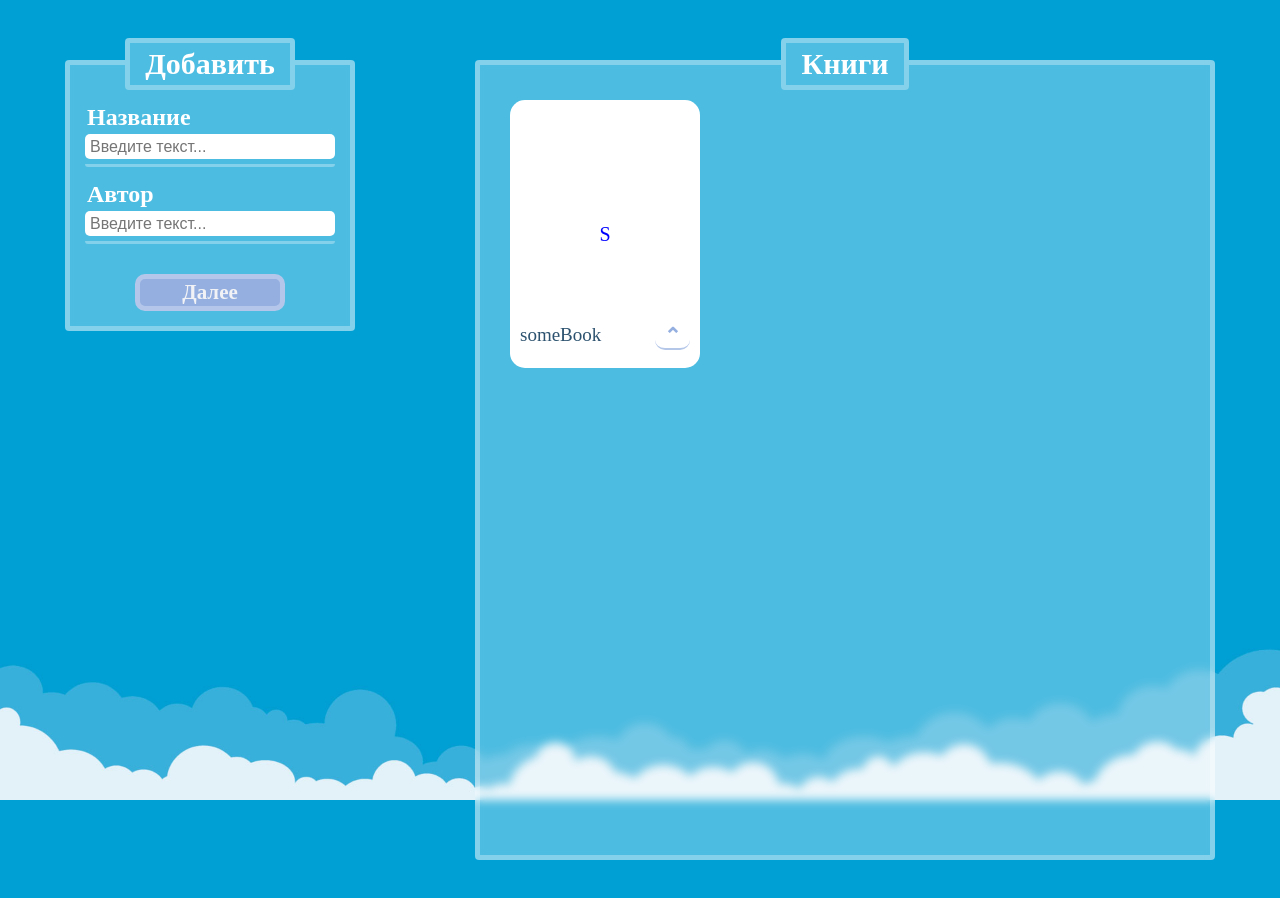
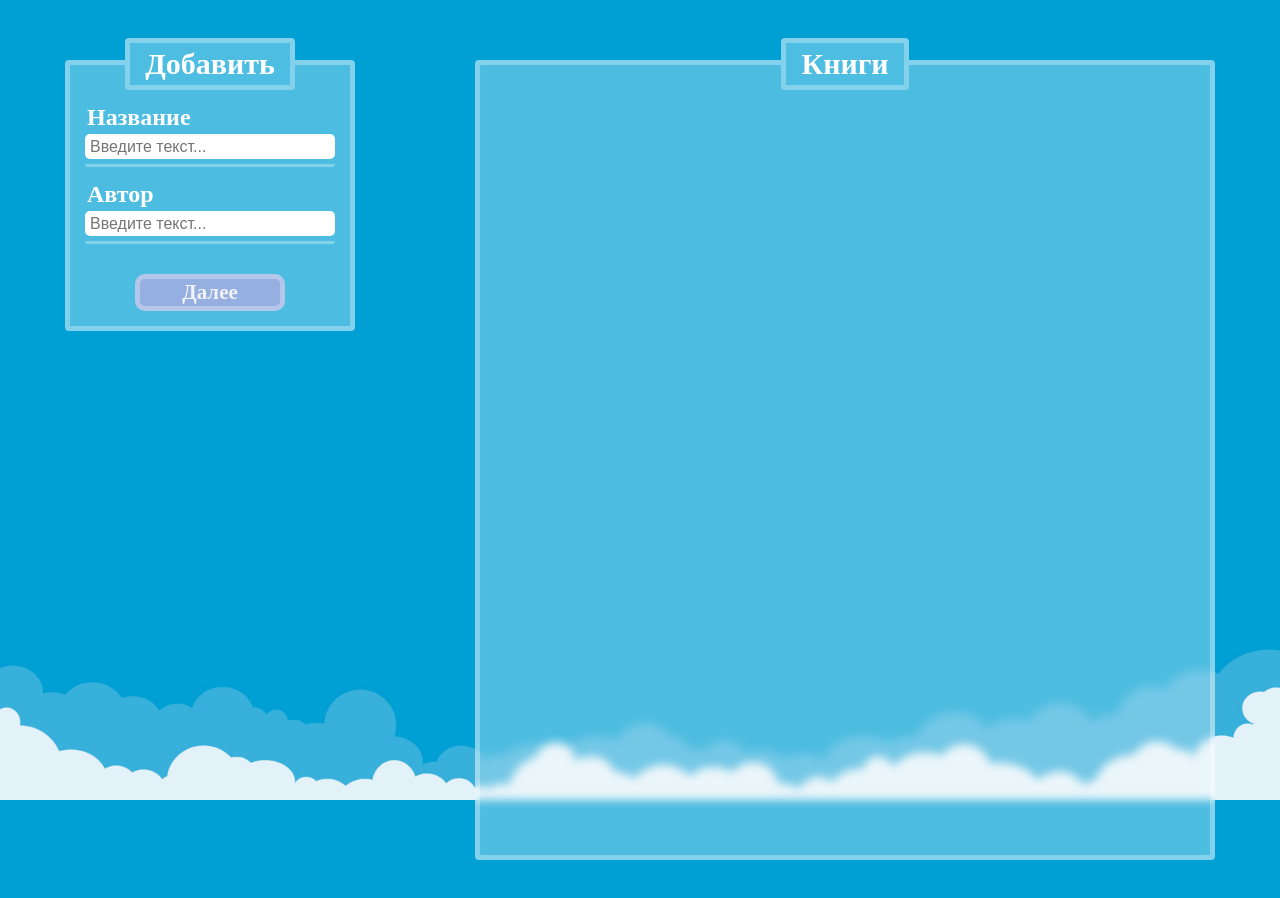
Before and after one commit to MagamedRus/bookLists, a React (Create React App) app: page / in a window 1280 px wide. Shown: the top 898 px of the page. Built offline with nearby package versions, Linux system fonts and the light colour scheme.

Commit message:
add upload books from storage

```diff
--- a/src/pages/HomePage/HomePage.js
+++ b/src/pages/HomePage/HomePage.js
@@ -4,17 +4,7 @@ import BooksCards from "../../components/BooksCards/BooksCards";
 import NewBookModal from "../../components/NewBookModal/NewBookModal";
 import styles from "./HomePage.module.scss";
 import { newBookPath } from "../../constants/routePath";
-
-const testData = [
-  {
-    id: 0,
-    title: "someBook",
-    author: "someOne",
-    year: "2022",
-    genre: "Detective",
-    imageId: null,
-  },
-];
+import { getAllBooks } from "../../controllers/book";
 
 class HomePage extends Component {
   state = {
@@ -31,7 +21,8 @@ class HomePage extends Component {
   }
 
   async uploadData() {
-    this.setState({ booksData: testData });
+    const booksData = getAllBooks();
+    this.setState({ booksData: booksData });
   }
 
   goToCreateBook = (payload) => {
```
